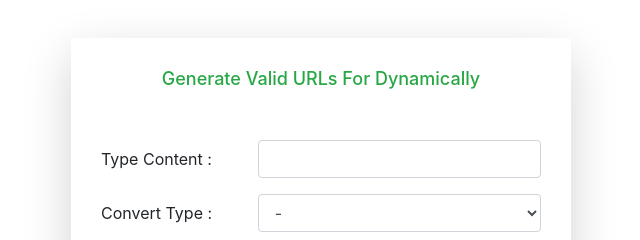
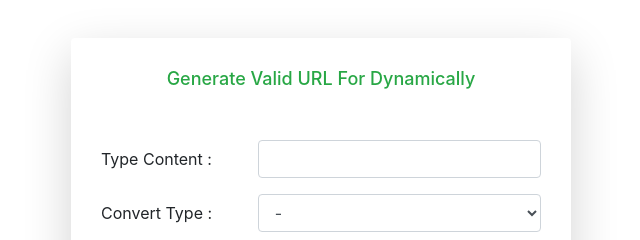
Before and after one commit to Thamilgnanasambandan-st/Jquery, a plain HTML site: page Slugify/Index.html in a window 1280 px wide. Shown: the part 167-407 px from the top of the page, 319-959 px from the left. Drawn offline with nearby package versions, Linux system fonts and the light colour scheme.

Commit message:
Update Index.html

```diff
--- a/Slugify/Index.html
+++ b/Slugify/Index.html
@@ -49,7 +49,7 @@
 
     <div class="container">
         <div class="custom-card shadow-lg  mb-5 bg-white rounded">
-            <h4 class="text-success">generate valid URLs for dynamically </h4>
+            <h4 class="text-success">generate valid URL for dynamically </h4>
             <div class="form-group row">
                 <label for="staticEmail" class="col-sm-4 col-form-label">Type Content :</label>
                 <div class="col-sm-8 mb-3">
```
